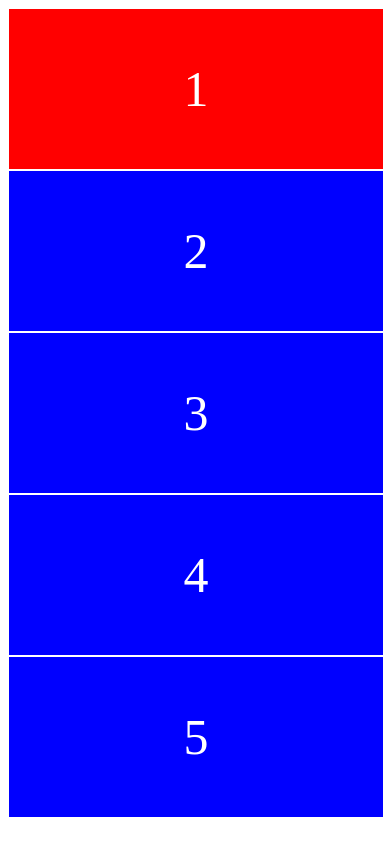
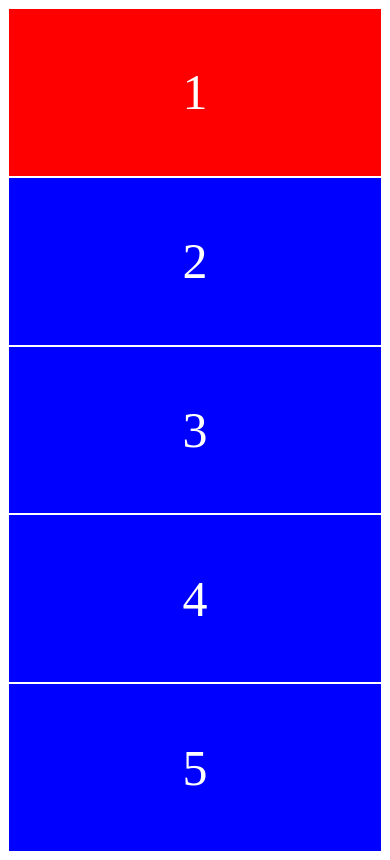
Before and after one commit to stunstunstun/awesome-styles, a website: page flexbox.html in a window 390 px wide. Drawn offline with Linux system fonts and the light colour scheme.

Commit message:
Fix typos

```diff
--- a/flexbox.html
+++ b/flexbox.html
@@ -13,7 +13,7 @@
       height: 100vh;
     }
 
-    .box {
+    .main > * {
       width: 49%;
       background-color: blue;
       border: 1px solid white;
@@ -30,11 +30,11 @@
 
     @media only screen and (max-width: 760px) {
       .main {
-        flex-flow: column;
+        display: flex;
+        justify-content: center;
       }
-      .box {
-        width: 100%;
-        height: 160px;
+      .main > * {
+        flex: 1 100%;
       }
     }
   </style>
```
